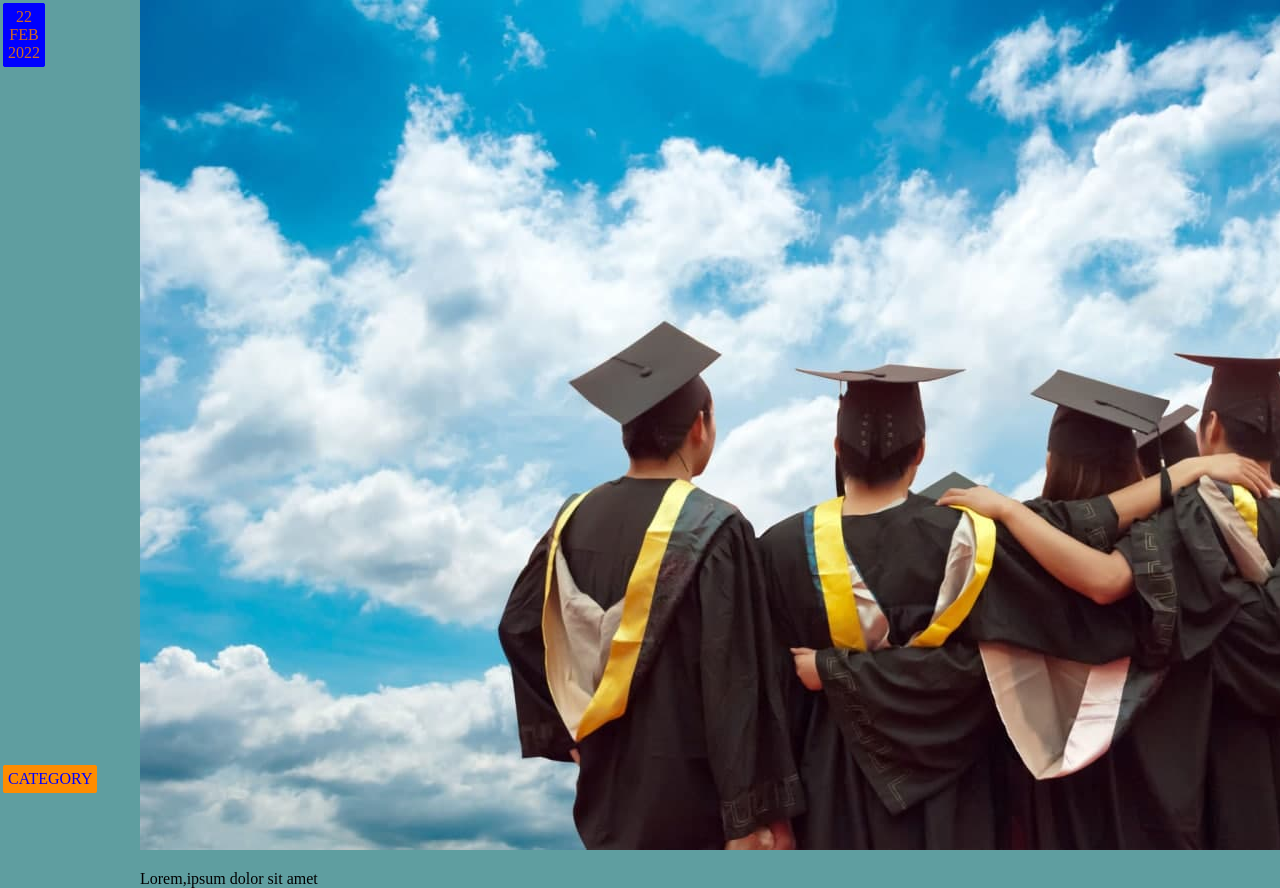
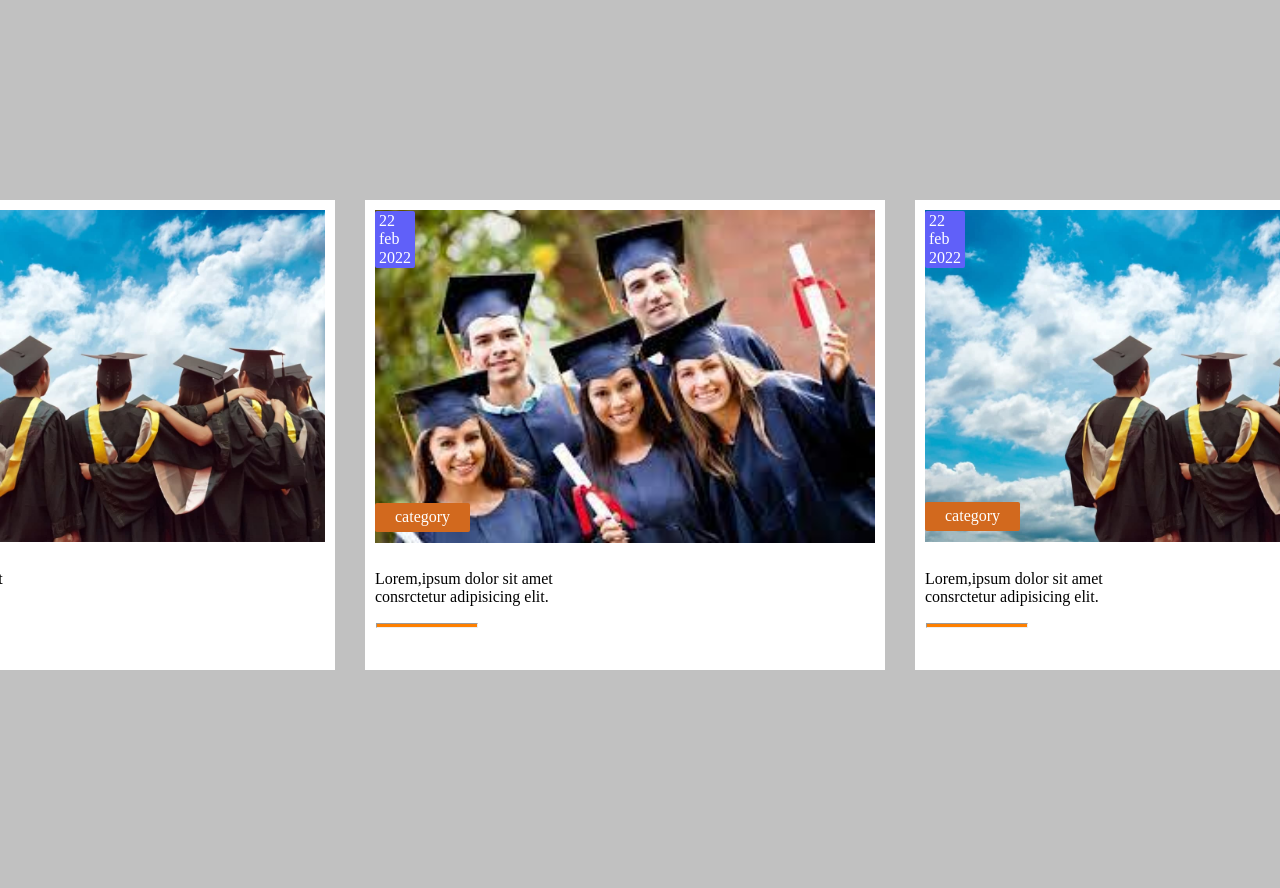
Before and after one commit to abdujabbor23/3-tali-rasm, a plain HTML site: page index.html in a window 1280 px wide. Shown: the top 888 px of the page. After the commit the page ends 800 px from the top, so only its background shows below. Drawn offline with Linux system fonts and the light colour scheme; files that its build step writes are made by us from their sources.

```diff
--- a/12-dars/css/main.css
+++ b/12-dars/css/main.css
@@ -1,75 +1,50 @@
-/* GLOBAL STYLES */
 body{
-  padding: 0;
-  margin: 0;
-  box-sizing: border-box;
-  background-color: cadetblue;
-}
-*,
-*::after,
-*::before{
-  box-sizing: inherit;
-}
-hr{
-  width: 90px;
-  height: 3px;
-  background-color: orange;
-  margin-left: 0;
-}
-p{
-  text-transform: uppercase;
+  background-color: #9999;
 }
 .container{
-  display: flex;
-  flex-wrap: wrap;
-  max-width: 1000px;
-  width: 100%;
-  margin-right: auto;
-  margin-left: auto;
+display: flex;
+margin-top: 100px;
+padding: 100px;
+justify-content: center;
+margin-right: auto;
+margin-left: auto;
 }
-
-
-/* CARD */
-.card{
-  max-width: 320px;
-  width: 100%;
-  border: 1px solid #222;
-  border-radius: 8px;
-  margin-bottom: 20px;
+.div1{
+  padding: 10px;
+  width: 500px;
+  height: 450px;
   background-color: #fff;
-  overflow: hidden;
-}
-.card:not(:nth-child(3n)){
-  margin-right: 20px;
-}
-.img-wrapper{
-  position: relative;
-}
-.card__img{
-  border: 1px solid #222;
-}
-.card__wrapper{
-  padding: 20px;
-}
-.card__text{
-  margin: 0;
+  margin-right: 30px;
 }
 .absolut-1{
+  top: -15px;
   position: absolute;
-  top: -13px;
-  left: 3px;
-  background-color: blue;
-  color: chocolate;
-  text-align: center;
-  padding: 5px;
-  border-radius: 3px;
+  display: inline-block;
+  background-color: rgb(96, 96, 249);
+  color: #fff;
+  border-radius: 2px;
+  padding: 1px 4px;
 }
 .absolut-2{
-  position: absolute;
-  bottom: -9px;
-  left: 3px;
-  background-color: darkorange;
-  color: blue;
-  padding: 5px;
-  border-radius: 3px;
+  bottom: 60px;
+  position: relative;
+  display: inline-block;
+  background-color: chocolate;
+  color: #fff;
+  border-radius: 2px;
+  padding:5px 20px ;
 }
+.imgdiv{
+  position: relative;
+  height: 360px;
+}
+.p1{
+  margin-top: 0px;
+}
+.line{
+  width: 100px;
+  height: 3px;
+  background-color: rgb(255, 128, 0);
+  position: relative;
+  right: 198px;
+}
--- a/index.html
+++ b/index.html
@@ -5,45 +5,41 @@
     <meta http-equiv="X-UA-Compatible" content="IE=edge">
     <meta name="viewport" content="width=device-width, initial-scale=1.0">
     <title>3 tali rasm </title>
-    <link rel="stylesheet" href="css/main.css">
+    <link rel="stylesheet" href="12-dars/css/normalize.css">
+    <link rel="stylesheet" href="12-dars/css/main.css">
 </head>
-<body class="container">
+<body>
+    <div  class="container">
         <div class="div1">
             <div class="imgdiv">
-        <img src="12-dars/img/3talirasm1.jpg" class="img1">
+                <img src="12-dars/img/3talirasm3.jpg" width="500px" class="img1">
                 <p class="absolut-1"> 22 <br> feb <br> 2022</p>
                 <p class="absolut-2">category</p>
             </div>
-            <p class="p1"></p>
-            Lorem,ipsum dolor sit amet<br>
-            consrctetur adipisicing elit.
-        </p>
+            <p class="p1">Lorem,ipsum dolor sit amet <br> consrctetur adipisicing elit.</p>
             <hr class="line">
         </div>
-    <div class="div2">
+
+
+        <div class="div1">
             <div class="imgdiv">
-        <img src="12-dars/img/3talirasm2.jpg" class="img2">
+                <img src="12-dars/img/3talirasm2.jpg" width="500px" class="img2">
                 <p class="absolut-1"> 22 <br> feb <br> 2022</p>
                 <p class="absolut-2">category</p>
             </div>
-        <p class="p1">
-            Lorem,ipsum dolor sit amet<br>
-            consrctetur adipisicing elit.
-        </p>
+            <p class="p1">Lorem,ipsum dolor sit amet<br>consrctetur adipisicing elit.</p>
             <hr class="line">
         </div>
-    <div class="div3">
+
+        <div class="div1">
             <div class="imgdiv">
-        <img src="12-dars/img/3talirasm3.jpg" class="img3">
+                <img src="12-dars/img/3talirasm3.jpg" width="500px" class="img3">
                 <p class="absolut-1"> 22 <br> feb <br> 2022</p>
                 <p class="absolut-2">category</p>
             </div>
-        <p class="p1">
-
-            Lorem,ipsum dolor sit amet<br>
-            consrctetur adipisicing elit.
-        </p>
+            <p class="p1">Lorem,ipsum dolor sit amet<br>consrctetur adipisicing elit.</p>
             <hr class="line">
+        </div>
     </div>
 </body>
 </html>
```
Lines whose indentation alone changed are shown as unchanged.
